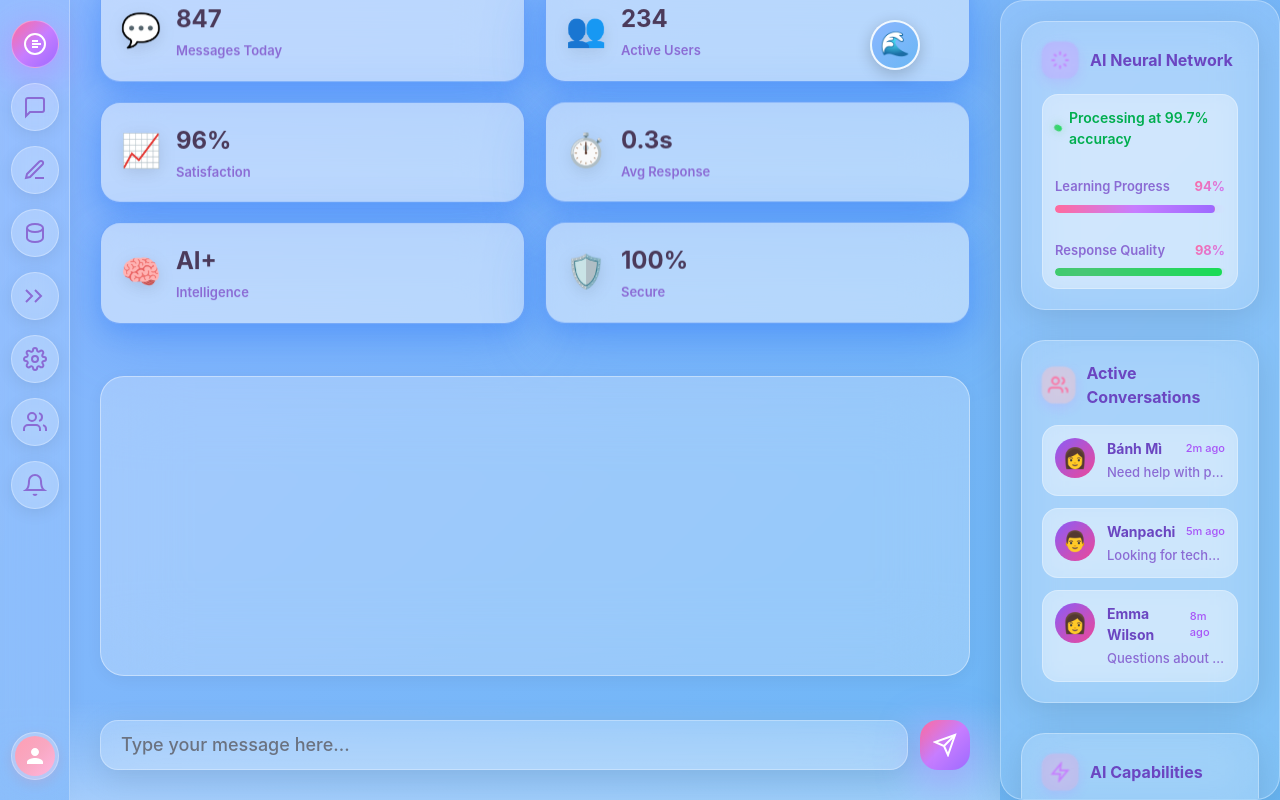
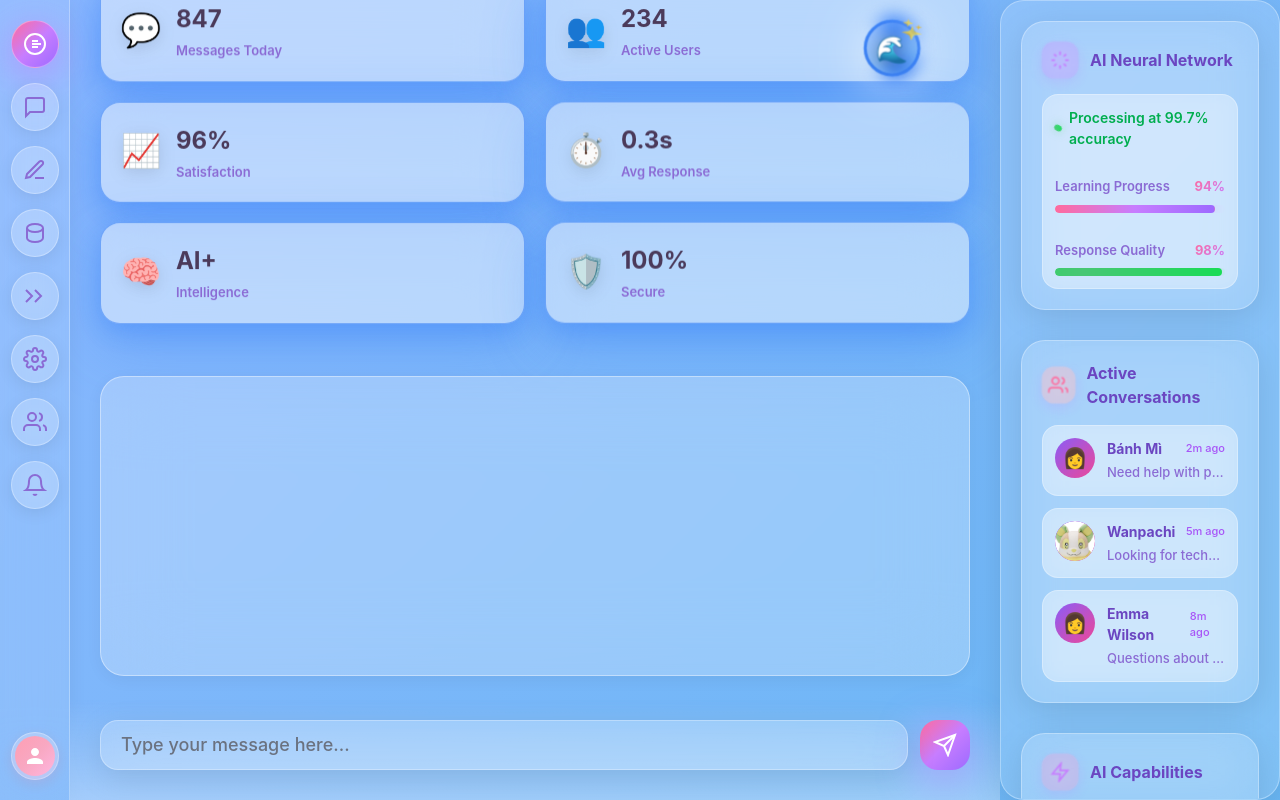
Before and after one commit to TuongHuy0603/chatbot, a React (Vite) app: page / in a window 1280 px wide. Built offline with nearby package versions, Linux system fonts and the light colour scheme.

Commit message:
Update Dockerfile for Node.js version upgrade, modify API endpoint in App.jsx, and enhance RightSidebar component with image avatars and CSS improvements

```diff
--- a/src/App.jsx
+++ b/src/App.jsx
@@ -30,7 +30,7 @@ function AppContent() {
     setIsThinking(true);
 
     try {
-      const response = await fetch("https://api.aicrm.com.vn/api/chat", {
+      const response = await fetch("http://103.91.170.118:8000/api/chat", {
         method: "POST",
         headers: {
           "Content-Type": "application/json",
--- a/src/components/RightSidebar.css
+++ b/src/components/RightSidebar.css
@@ -268,6 +268,14 @@
   justify-content: center;
   font-size: 20px;
   flex-shrink: 0;
+  overflow: hidden;
+}
+
+.conv-avatar img {
+  width: 100%;
+  height: 100%;
+  object-fit: cover;
+  border-radius: 50%;
 }
 
 .conv-content {
--- a/src/components/RightSidebar.jsx
+++ b/src/components/RightSidebar.jsx
@@ -13,7 +13,7 @@ function RightSidebar({ onToggleChat }) {
       name: "Wanpachi",
       message: "Looking for technical support...",
       time: "5m ago",
-      avatar: "👨",
+      avatar: "/images/wanpachi.png",
     },
     {
       name: "Emma Wilson",
@@ -103,7 +103,22 @@ function RightSidebar({ onToggleChat }) {
         <div className="conversations-list">
           {conversations.map((conv, index) => (
             <div key={index} className="conversation-item">
-              <div className="conv-avatar">{conv.avatar}</div>
+              <div className="conv-avatar">
+                {conv.avatar.includes("/") ? (
+                  <img
+                    src={conv.avatar}
+                    alt={conv.name}
+                    style={{
+                      width: "100%",
+                      height: "100%",
+                      objectFit: "cover",
+                      borderRadius: "50%",
+                    }}
+                  />
+                ) : (
+                  conv.avatar
+                )}
+              </div>
               <div className="conv-content">
                 <div className="conv-header">
                   <span className="conv-name">{conv.name}</span>
--- a/src/components/ThemeSelector.css
+++ b/src/components/ThemeSelector.css
@@ -6,39 +6,274 @@
 }
 
 .theme-toggle-btn {
-  width: 50px;
-  height: 50px;
+  width: 56px;
+  height: 56px;
   border-radius: 50%;
-  border: 2px solid rgba(255, 255, 255, 0.9);
+  border: 3px solid rgba(255, 255, 255, 0.95);
   cursor: pointer;
   backdrop-filter: blur(20px);
   -webkit-backdrop-filter: blur(20px);
   display: flex;
   align-items: center;
   justify-content: center;
-  transition: all 0.3s ease;
-  box-shadow: 0 4px 16px rgba(0, 0, 0, 0.2);
+  transition: all 0.4s cubic-bezier(0.175, 0.885, 0.32, 1.275);
+  box-shadow: 0 4px 30px rgba(255, 255, 255, 0.4),
+    0 0 60px rgba(255, 255, 255, 0.3), inset 0 0 30px rgba(255, 255, 255, 0.15);
   position: relative;
+  animation: themePulse 3s ease-in-out infinite,
+    themeGlow 2s ease-in-out infinite alternate;
+}
+
+/* Vòng sáng xung quanh nút */
+.theme-toggle-btn::before {
+  content: "";
+  position: absolute;
+  inset: -8px;
+  border-radius: 50%;
+  background: conic-gradient(
+    from 0deg,
+    transparent 0deg,
+    rgba(255, 255, 255, 0.4) 90deg,
+    transparent 180deg,
+    rgba(255, 255, 255, 0.4) 270deg,
+    transparent 360deg
+  );
+  animation: rotateRing 4s linear infinite;
+  z-index: -1;
+  filter: blur(8px);
+}
+
+/* Hiệu ứng sparkle */
+.theme-toggle-btn::after {
+  content: "✨";
+  position: absolute;
+  top: -5px;
+  right: -5px;
+  font-size: 16px;
+  animation: sparkle 2s ease-in-out infinite;
+  filter: drop-shadow(0 0 8px rgba(255, 255, 255, 0.8));
 }
 
 .theme-toggle-btn:hover {
-  transform: scale(1.1) rotate(10deg);
-  box-shadow: 0 8px 24px rgba(0, 0, 0, 0.3);
+  transform: scale(1.15) rotate(15deg);
+  box-shadow: 0 8px 32px rgba(255, 255, 255, 0.5),
+    0 0 50px rgba(255, 255, 255, 0.4), inset 0 0 30px rgba(255, 255, 255, 0.2);
+  border-color: rgba(255, 255, 255, 1);
 }
 
 .theme-emoji {
-  font-size: 24px;
-  animation: float 3s ease-in-out infinite;
+  font-size: 26px;
+  animation: float 3s ease-in-out infinite, rotate 6s ease-in-out infinite;
+  filter: drop-shadow(0 2px 8px rgba(0, 0, 0, 0.3));
 }
 
+/* Animations */
 @keyframes float {
   0%,
   100% {
-    transform: translateY(0px);
+    transform: translateY(0px) scale(1);
   }
   50% {
-    transform: translateY(-5px);
+    transform: translateY(-5px) scale(1.1);
   }
+}
+
+@keyframes rotate {
+  0%,
+  100% {
+    transform: rotate(0deg);
+  }
+  25% {
+    transform: rotate(-10deg);
+  }
+  75% {
+    transform: rotate(10deg);
+  }
+}
+
+@keyframes themePulse {
+  0%,
+  100% {
+    transform: scale(1);
+  }
+  50% {
+    transform: scale(1.05);
+  }
+}
+
+@keyframes themeGlow {
+  0% {
+    box-shadow: 0 4px 30px rgba(255, 255, 255, 0.4),
+      0 0 60px rgba(255, 255, 255, 0.3),
+      inset 0 0 30px rgba(255, 255, 255, 0.15);
+  }
+  100% {
+    box-shadow: 0 8px 50px rgba(255, 255, 255, 0.6),
+      0 0 100px rgba(255, 255, 255, 0.5),
+      inset 0 0 40px rgba(255, 255, 255, 0.25);
+  }
+}
+
+@keyframes rotateRing {
+  0% {
+    transform: rotate(0deg);
+  }
+  100% {
+    transform: rotate(360deg);
+  }
+}
+
+@keyframes sparkle {
+  0%,
+  100% {
+    opacity: 1;
+    transform: scale(1) rotate(0deg);
+  }
+  50% {
+    opacity: 0.5;
+    transform: scale(1.3) rotate(180deg);
+  }
+}
+
+/* Dark theme - màu vàng - GLOW MẠNH MẼ */
+[data-theme="dark"] .theme-toggle-btn {
+  border-color: rgba(255, 215, 0, 1);
+  box-shadow: 0 0 20px rgba(255, 215, 0, 0.8), 0 0 40px rgba(255, 215, 0, 0.6),
+    0 0 60px rgba(255, 215, 0, 0.4), 0 4px 30px rgba(255, 215, 0, 0.5),
+    inset 0 0 30px rgba(255, 215, 0, 0.2);
+}
+
+[data-theme="dark"] .theme-toggle-btn::before {
+  background: conic-gradient(
+    from 0deg,
+    rgba(255, 215, 0, 0.8) 0deg,
+    rgba(255, 215, 0, 1) 45deg,
+    transparent 90deg,
+    transparent 180deg,
+    rgba(255, 215, 0, 1) 225deg,
+    rgba(255, 215, 0, 0.8) 270deg,
+    transparent 315deg,
+    rgba(255, 215, 0, 0.8) 360deg
+  );
+}
+
+[data-theme="dark"] .theme-toggle-btn:hover {
+  box-shadow: 0 0 30px rgba(255, 215, 0, 1), 0 0 60px rgba(255, 215, 0, 0.8),
+    0 0 90px rgba(255, 215, 0, 0.6), 0 8px 50px rgba(255, 215, 0, 0.7),
+    inset 0 0 40px rgba(255, 215, 0, 0.3);
+}
+
+/* Blue theme - màu xanh dương */
+[data-theme="blue"] .theme-toggle-btn {
+  border-color: rgba(59, 130, 246, 1);
+  box-shadow: 0 0 20px rgba(59, 130, 246, 0.8), 0 0 40px rgba(59, 130, 246, 0.6),
+    0 0 60px rgba(59, 130, 246, 0.4), 0 4px 30px rgba(59, 130, 246, 0.5),
+    inset 0 0 30px rgba(59, 130, 246, 0.2);
+}
+
+[data-theme="blue"] .theme-toggle-btn::before {
+  background: conic-gradient(
+    from 0deg,
+    rgba(59, 130, 246, 0.8) 0deg,
+    rgba(59, 130, 246, 1) 45deg,
+    transparent 90deg,
+    transparent 180deg,
+    rgba(59, 130, 246, 1) 225deg,
+    rgba(59, 130, 246, 0.8) 270deg,
+    transparent 315deg,
+    rgba(59, 130, 246, 0.8) 360deg
+  );
+}
+
+[data-theme="blue"] .theme-toggle-btn:hover {
+  box-shadow: 0 0 30px rgba(59, 130, 246, 1), 0 0 60px rgba(59, 130, 246, 0.8),
+    0 0 90px rgba(59, 130, 246, 0.6), 0 8px 50px rgba(59, 130, 246, 0.7),
+    inset 0 0 40px rgba(59, 130, 246, 0.3);
+}
+
+/* Rainbow theme - màu gradient cầu vồng */
+[data-theme="rainbow"] .theme-toggle-btn {
+  border-color: rgba(255, 107, 157, 1);
+  box-shadow: 0 0 20px rgba(255, 107, 157, 0.8),
+    0 0 40px rgba(200, 111, 255, 0.7), 0 0 60px rgba(152, 251, 152, 0.5),
+    0 4px 30px rgba(255, 107, 157, 0.6), inset 0 0 30px rgba(255, 182, 193, 0.2);
+}
+
+[data-theme="rainbow"] .theme-toggle-btn::before {
+  background: conic-gradient(
+    from 0deg,
+    rgba(255, 107, 157, 0.6) 0deg,
+    rgba(255, 195, 113, 0.6) 20deg,
+    rgba(255, 213, 79, 0.6) 40deg,
+    rgba(152, 251, 152, 0.6) 60deg,
+    rgba(153, 222, 251, 0.6) 80deg,
+    rgba(225, 190, 231, 0.6) 100deg,
+    rgba(255, 182, 193, 0.6) 120deg,
+    transparent 140deg,
+    transparent 360deg
+  );
+}
+
+[data-theme="rainbow"] .theme-toggle-btn:hover {
+  box-shadow: 0 0 30px rgba(255, 107, 157, 1), 0 0 60px rgba(200, 111, 255, 0.9),
+    0 0 90px rgba(152, 251, 152, 0.7), 0 8px 50px rgba(255, 107, 157, 0.8),
+    inset 0 0 40px rgba(255, 182, 193, 0.3);
+}
+
+/* Pink theme - màu hồng */
+[data-theme="pink"] .theme-toggle-btn {
+  border-color: rgba(255, 107, 157, 1);
+  box-shadow: 0 0 20px rgba(255, 107, 157, 0.8),
+    0 0 40px rgba(199, 125, 255, 0.7), 0 0 60px rgba(255, 182, 193, 0.5),
+    0 4px 30px rgba(255, 107, 157, 0.6), inset 0 0 30px rgba(255, 182, 193, 0.2);
+}
+
+[data-theme="pink"] .theme-toggle-btn::before {
+  background: conic-gradient(
+    from 0deg,
+    rgba(255, 107, 157, 0.8) 0deg,
+    rgba(255, 107, 157, 1) 45deg,
+    transparent 90deg,
+    transparent 180deg,
+    rgba(199, 125, 255, 1) 225deg,
+    rgba(255, 182, 193, 0.8) 270deg,
+    transparent 315deg,
+    rgba(255, 107, 157, 0.8) 360deg
+  );
+}
+
+[data-theme="pink"] .theme-toggle-btn:hover {
+  box-shadow: 0 0 30px rgba(255, 107, 157, 1), 0 0 60px rgba(199, 125, 255, 0.9),
+    0 0 90px rgba(255, 182, 193, 0.7), 0 8px 50px rgba(255, 107, 157, 0.8),
+    inset 0 0 40px rgba(255, 182, 193, 0.3);
+}
+
+/* Peach theme - màu cam */
+[data-theme="peach"] .theme-toggle-btn {
+  border-color: rgba(255, 184, 163, 1);
+  box-shadow: 0 0 20px rgba(255, 184, 163, 0.8),
+    0 0 40px rgba(255, 184, 163, 0.7), 0 0 60px rgba(255, 228, 225, 0.5),
+    0 4px 30px rgba(255, 184, 163, 0.6), inset 0 0 30px rgba(255, 228, 225, 0.2);
+}
+
+[data-theme="peach"] .theme-toggle-btn::before {
+  background: conic-gradient(
+    from 0deg,
+    rgba(255, 184, 163, 0.8) 0deg,
+    rgba(255, 184, 163, 1) 45deg,
+    transparent 90deg,
+    transparent 180deg,
+    rgba(255, 228, 225, 1) 225deg,
+    rgba(255, 184, 163, 0.8) 270deg,
+    transparent 315deg,
+    rgba(255, 184, 163, 0.8) 360deg
+  );
+}
+
+[data-theme="peach"] .theme-toggle-btn:hover {
+  box-shadow: 0 0 30px rgba(255, 184, 163, 1), 0 0 60px rgba(255, 184, 163, 0.9),
+    0 0 90px rgba(255, 228, 225, 0.7), 0 8px 50px rgba(255, 184, 163, 0.8),
+    inset 0 0 40px rgba(255, 228, 225, 0.3);
 }
 
 .pie-chart-container {
```
Also changed, not shown: public/images/wanpachi.png (added), 1 other file (tests, documents, lock files or other folders).
